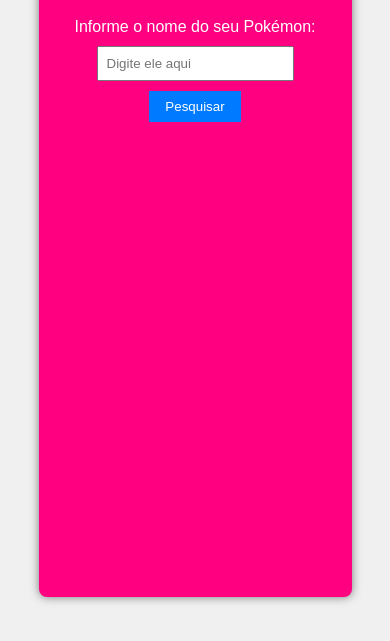
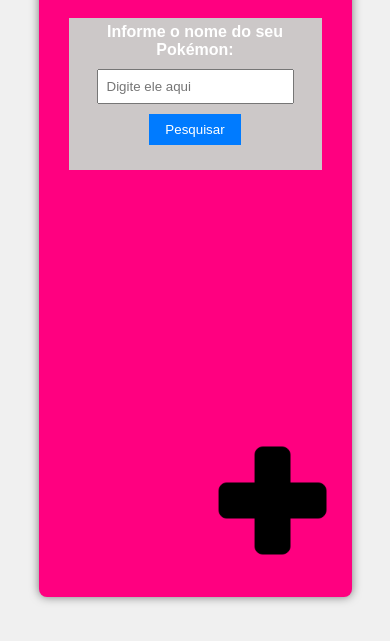
Before and after one commit to Jonaskest/Teste-PokeAPI, a plain HTML site: page index.html in a window 390 px wide. Shown: the part 183-824 px from the top of the page. Drawn offline with Linux system fonts and the light colour scheme.

Commit message:
atualização do estilo

```diff
--- a/index.html
+++ b/index.html
@@ -10,11 +10,14 @@
     <div class="container">
         <h1>Encontre seu Pokémon</h1>
         <div class="container2">
-            <label for="poke_text">Informe o nome do seu Pokémon: </label>
-            <input type="text" id="poke_text" placeholder="Digite ele aqui">
-            <button id="pesquisarBtn" onclick= "buscarPokemon()">Pesquisar</button>
+            <div class="container3">
+                <label for="poke_text">Informe o nome do seu Pokémon: </label>
+                <input type="text" id="poke_text" placeholder="Digite ele aqui">
+                <button id="pesquisarBtn" onclick= "buscarPokemon()">Pesquisar</button>
+            </div>
         </div>
         <div class="pokemon-info" id="pokemonInfo"></div>
+        <img src="./imagens/D-pad.png">
     </div>
     <script src="script.js"></script>
 </body>
--- a/styles.css
+++ b/styles.css
@@ -13,6 +13,7 @@
 }
 label{
     color: white;
+    font-weight: bold;
 }
 .container{
     text-align: center;
@@ -22,9 +23,21 @@
     box-shadow: 0 0 10px rgb(0, 0, 0, 0.5);
     width: 70%;
     height: 80%;
+    position: relative;
+}
+img{
+    position: absolute;
+    bottom: 50px;
+    right: 50px;
+}
+.container3{
+    margin-bottom: 20px;
 }
 .container2{
-    margin-bottom: 20px;
+    background-color: rgb(204, 200, 200);
+    margin: 10px;
+    padding: 5px;
+
 }
 label{
     display: block;
@@ -60,6 +73,15 @@
         margin: auto;
         margin-bottom: 10px;
     }
+    .container{
+        position: relative;
+    }
+    img{
+        position:absolute;
+        width: 150px;
+        bottom: 20px;
+        left: 160px;
+    }
     .pokemon-info{
         margin: auto;
         margin-top: 50px;
```
Also changed, not shown: imagens/D-pad.png (added).
